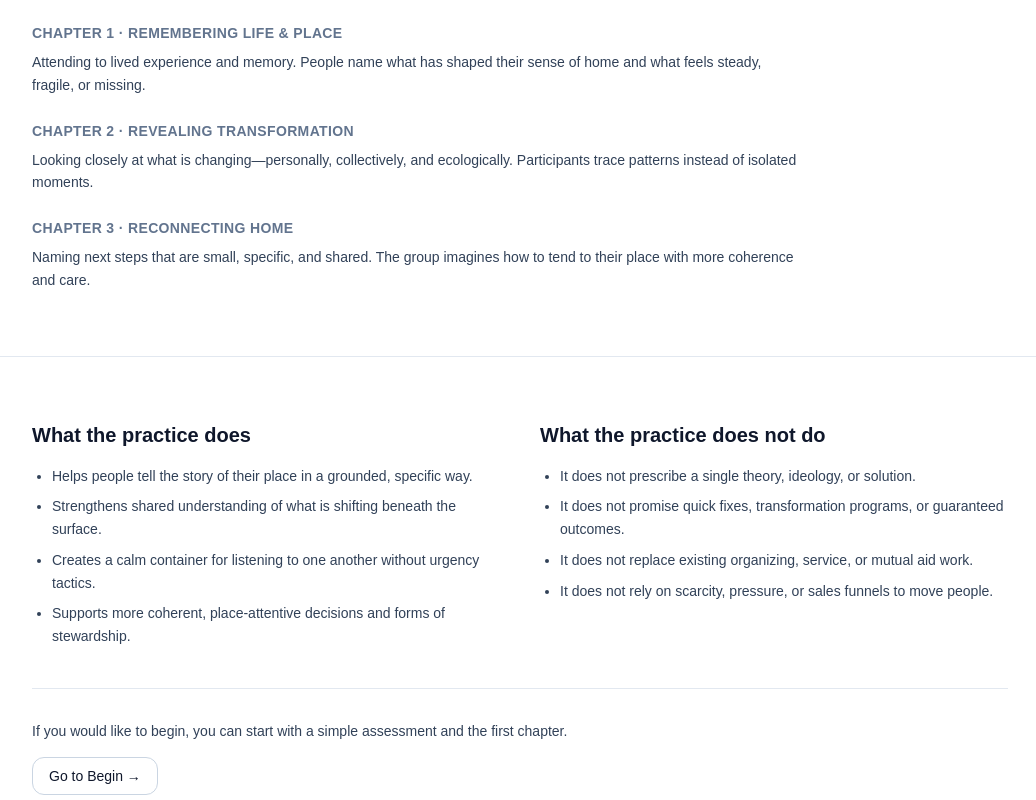
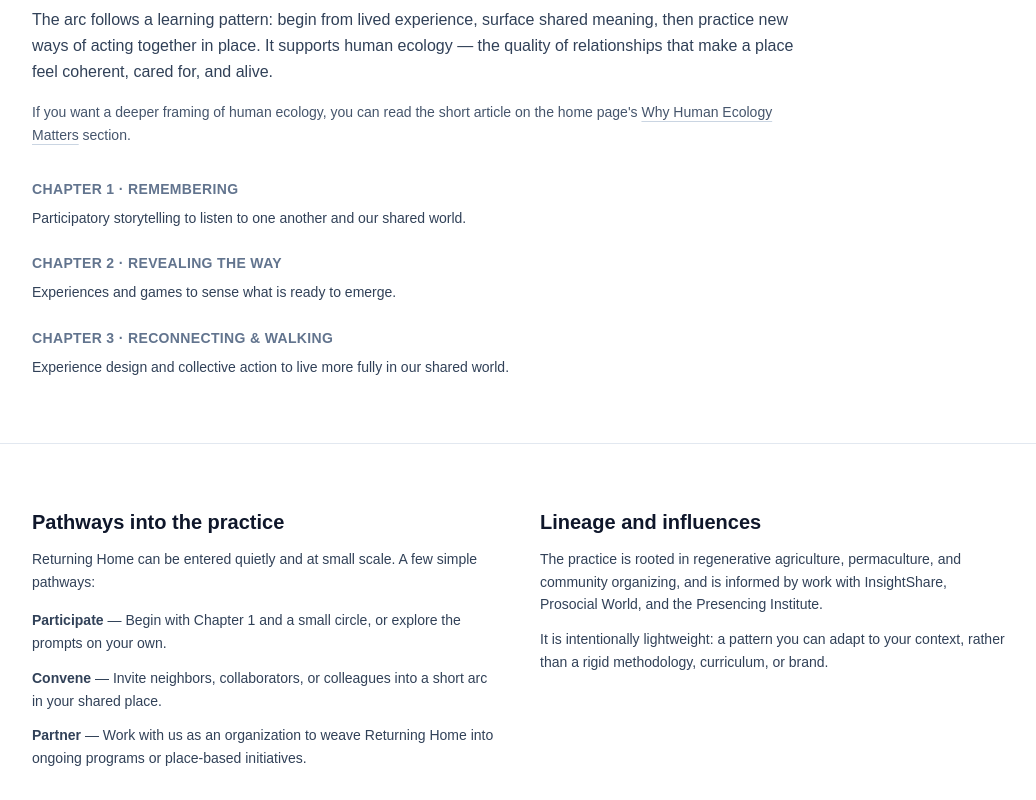
Before and after one commit to Benja-Ross/returning-home-landing, a Next.js app: page /mission-and-method in a window 1280 px wide. Shown: the part 580-1380 px from the top of the page, without its empty margins (120-1156 px from the left). Built offline with nearby package versions, Linux system fonts and the light colour scheme.

Commit message:
copy changes

```diff
--- a/src/app/mission-and-method/page.tsx
+++ b/src/app/mission-and-method/page.tsx
@@ -2,6 +2,7 @@ import Link from "next/link";
 
 import { Section } from "@/components/landing/Section";
 import { PageLayout } from "@/components/layout/PageLayout";
+import { returningHomeContent } from "@/content/returning-home";
 
 export default function MissionAndMethodPage() {
   return (
@@ -9,44 +10,35 @@ export default function MissionAndMethodPage() {
       backHref="/"
       backLabel="← Back home"
       title="Mission and Method"
-      subtitle="Returning Home is a practice for strengthening human ecology and belonging in specific places. It supports people in seeing their shared context more clearly and moving with steadier, grounded care."
+      subtitle={returningHomeContent.missionAndMethod.subtitle}
     >
       <Section>
         <div className="max-w-3xl">
-          <h2 className="text-xl font-semibold text-slate-900">The three-chapter arc</h2>
-          <p className="mt-4 text-base leading-relaxed text-slate-700">
-            The practice moves through three chapters. Each chapter invites a different way of noticing, telling
-            stories, and making sense of what is happening in and around a place.
+          <h2 className="text-xl font-semibold text-slate-900">
+            {returningHomeContent.missionAndMethod.opening.heading}
+          </h2>
+          {returningHomeContent.missionAndMethod.opening.paragraphs.map((paragraph) => (
+            <p key={paragraph} className="mt-4 text-base leading-relaxed text-slate-700">
+              {paragraph}
+            </p>
+          ))}
+          <p className="mt-4 text-sm leading-relaxed text-slate-600">
+            If you want a deeper framing of human ecology, you can read the short article on the home page&apos;s{" "}
+            <Link href="/#how" className="underline decoration-slate-300 underline-offset-4 hover:decoration-slate-400">
+              Why Human Ecology Matters
+            </Link>{" "}
+            section.
           </p>
 
           <div className="mt-8 space-y-6">
-            <div>
-              <h3 className="text-sm font-semibold uppercase tracking-wide text-slate-500">
-                Chapter 1 · Remembering Life &amp; Place
-              </h3>
-              <p className="mt-2 text-sm leading-relaxed text-slate-700">
-                Attending to lived experience and memory. People name what has shaped their sense of home and what
-                feels steady, fragile, or missing.
-              </p>
-            </div>
-            <div>
-              <h3 className="text-sm font-semibold uppercase tracking-wide text-slate-500">
-                Chapter 2 · Revealing Transformation
-              </h3>
-              <p className="mt-2 text-sm leading-relaxed text-slate-700">
-                Looking closely at what is changing—personally, collectively, and ecologically. Participants trace
-                patterns instead of isolated moments.
-              </p>
-            </div>
-            <div>
-              <h3 className="text-sm font-semibold uppercase tracking-wide text-slate-500">
-                Chapter 3 · Reconnecting Home
-              </h3>
-              <p className="mt-2 text-sm leading-relaxed text-slate-700">
-                Naming next steps that are small, specific, and shared. The group imagines how to tend to their place
-                with more coherence and care.
-              </p>
-            </div>
+            {returningHomeContent.missionAndMethod.chapters.map((chapter) => (
+              <div key={chapter.number}>
+                <h3 className="text-sm font-semibold uppercase tracking-wide text-slate-500">
+                  Chapter {chapter.number} · {chapter.title}
+                </h3>
+                <p className="mt-2 text-sm leading-relaxed text-slate-700">{chapter.body}</p>
+              </div>
+            ))}
           </div>
         </div>
       </Section>
@@ -54,34 +46,41 @@ export default function MissionAndMethodPage() {
       <Section>
         <div className="grid gap-10 sm:grid-cols-2">
           <div>
-            <h2 className="text-xl font-semibold text-slate-900">What the practice does</h2>
-            <ul className="mt-4 list-disc space-y-2 pl-5 text-sm leading-relaxed text-slate-700">
-              <li>Helps people tell the story of their place in a grounded, specific way.</li>
-              <li>Strengthens shared understanding of what is shifting beneath the surface.</li>
-              <li>Creates a calm container for listening to one another without urgency tactics.</li>
-              <li>Supports more coherent, place-attentive decisions and forms of stewardship.</li>
+            <h2 className="text-xl font-semibold text-slate-900">
+              {returningHomeContent.missionAndMethod.pathways.heading}
+            </h2>
+            <p className="mt-3 text-sm leading-relaxed text-slate-700">
+              {returningHomeContent.missionAndMethod.pathways.intro}
+            </p>
+            <ul className="mt-4 space-y-3 text-sm leading-relaxed text-slate-700">
+              {returningHomeContent.missionAndMethod.pathways.items.map((item) => (
+                <li key={item.label}>
+                  <span className="font-semibold">{item.label}</span> — {item.body}
+                </li>
+              ))}
             </ul>
           </div>
           <div>
-            <h2 className="text-xl font-semibold text-slate-900">What the practice does not do</h2>
-            <ul className="mt-4 list-disc space-y-2 pl-5 text-sm leading-relaxed text-slate-700">
-              <li>It does not prescribe a single theory, ideology, or solution.</li>
-              <li>It does not promise quick fixes, transformation programs, or guaranteed outcomes.</li>
-              <li>It does not replace existing organizing, service, or mutual aid work.</li>
-              <li>It does not rely on scarcity, pressure, or sales funnels to move people.</li>
-            </ul>
+            <h2 className="text-xl font-semibold text-slate-900">
+              {returningHomeContent.missionAndMethod.lineage.heading}
+            </h2>
+            {returningHomeContent.missionAndMethod.lineage.paragraphs.map((paragraph) => (
+              <p key={paragraph} className="mt-3 text-sm leading-relaxed text-slate-700">
+                {paragraph}
+              </p>
+            ))}
           </div>
         </div>
 
         <div className="mt-10 border-t border-slate-200 pt-8">
           <p className="text-sm text-slate-700">
-            If you would like to begin, you can start with a simple assessment and the first chapter.
+            {returningHomeContent.missionAndMethod.cta.body}
           </p>
           <Link
             href="/begin"
             className="mt-4 inline-flex items-center justify-center rounded-xl border border-slate-300 px-4 py-2 text-sm font-medium text-slate-900 hover:bg-slate-50"
           >
-            Go to Begin →
+            {returningHomeContent.missionAndMethod.cta.buttonLabel}
           </Link>
         </div>
       </Section>
--- a/src/content/landing.ts
+++ b/src/content/landing.ts
@@ -2,9 +2,8 @@ export const landingContent = {
   brand: "Returning Home",
   hero: {
     eyebrow: "Returning Home",
-    title: "A participatory practice for strengthening belonging and human ecology.",
-    body:
-      "Returning Home is a guided, three-chapter journey that helps individuals and communities rediscover connection to place, deepen shared understanding, and move toward regenerative action together.",
+    title: "A place-based practice for remembering, revealing, and reconnecting home.",
+    body: "Deepening shared understanding, belonging, and agency.",
     primaryCta: { href: "/begin", label: "Begin the Journey" },
     secondaryCta: { href: "/mission-and-method", label: "Learn how it works →" },
     cards: [
@@ -45,18 +44,18 @@ export const landingContent = {
     cards: [
       {
         number: "1",
-        title: "Remembering Life & Place",
-        body: "Reconnecting to lived experience, memory, and the feeling of home.",
+        title: "Remembering",
+        body: "Participatory storytelling to listen to one another and our shared world.",
       },
       {
         number: "2",
-        title: "Revealing Transformation",
-        body: "Seeing clearly what is changing—within ourselves and within the community.",
+        title: "Revealing the Way",
+        body: "Experiences and games to sense what is ready to emerge.",
       },
       {
         number: "3",
-        title: "Reconnecting Home",
-        body: "Walking the story forward through grounded imagination and shared commitment.",
+        title: "Reconnecting & Walking",
+        body: "Experience design and collective action to live more fully in our shared world.",
       },
     ],
   },
@@ -112,10 +111,10 @@ export const landingContent = {
   },
   finalCta: {
     id: "start",
-    title: "Start with Chapter 1",
-    body: "Take the short Returning Home Assessment and begin the first chapter at your own pace.",
-    primaryCta: { href: "/begin", label: "Begin Chapter 1" },
-    secondaryCta: { href: "#", label: "Download overview PDF →" },
+    title: "Begin the arc in your place",
+    body: "Enter the three-chapter arc at a gentle pace and begin practicing Returning Home where you already live and work.",
+    primaryCta: { href: "/begin", label: "Begin the Arc" },
+    secondaryCta: { href: "/mission-and-method", label: "Learn the Method" },
   },
   footer: {
     body:
--- /dev/null
+++ b/src/content/returning-home.ts
@@ -0,0 +1,103 @@
+export const returningHomeContent = {
+  landing: {
+    whatItIs: {
+      title: "What is Returning Home?",
+      paragraphs: [
+        "Returning Home is a shared learning and acting arc, rooted in the specific places people already call home.",
+        "It holds space for people to see more of their shared world together and to move with a little more steadiness, care, and agency.",
+      ],
+      isBullets: [
+        "A shared learning and acting arc, rooted in place.",
+        "A practice to grow local meaning and purpose, belonging, and long-term place care.",
+        "Open to individuals and communities alike.",
+      ],
+      isNotBullets: ["A course.", "A rigid methodology."],
+      quietLegitimacy:
+        "Returning Home is being explored by neighbors who want more connection, facilitators, and local organizations seeking more coherent ways of working together.",
+      beneathArcLine: "You can enter this arc alone, as a pair, in a small group, or as a whole community.",
+    },
+  },
+  missionAndMethod: {
+    subtitle:
+      "Returning Home is a calm, place-based arc for deepening shared understanding, belonging, and agency in specific places.",
+    opening: {
+      heading: "Why this arc",
+      paragraphs: [
+        "Returning Home offers a simple three-chapter arc for remembering, revealing, and reconnecting home in the places people already live and work. It is designed to move at the pace of relationship, not urgency.",
+        "The arc follows a learning pattern: begin from lived experience, surface shared meaning, then practice new ways of acting together in place. It supports human ecology — the quality of relationships that make a place feel coherent, cared for, and alive.",
+      ],
+    },
+    chapters: [
+      {
+        number: "1",
+        title: "Remembering",
+        body: "Participatory storytelling to listen to one another and our shared world.",
+      },
+      {
+        number: "2",
+        title: "Revealing the Way",
+        body: "Experiences and games to sense what is ready to emerge.",
+      },
+      {
+        number: "3",
+        title: "Reconnecting & Walking",
+        body: "Experience design and collective action to live more fully in our shared world.",
+      },
+    ],
+    pathways: {
+      heading: "Pathways into the practice",
+      intro: "Returning Home can be entered quietly and at small scale. A few simple pathways:",
+      items: [
+        {
+          label: "Participate",
+          body: "Begin with Chapter 1 and a small circle, or explore the prompts on your own.",
+        },
+        {
+          label: "Convene",
+          body: "Invite neighbors, collaborators, or colleagues into a short arc in your shared place.",
+        },
+        {
+          label: "Partner",
+          body: "Work with us as an organization to weave Returning Home into ongoing programs or place-based initiatives.",
+        },
+      ],
+    },
+    lineage: {
+      heading: "Lineage and influences",
+      paragraphs: [
+        "The practice is rooted in regenerative agriculture, permaculture, and community organizing, and is informed by work with InsightShare, Prosocial World, and the Presencing Institute.",
+        "It is intentionally lightweight: a pattern you can adapt to your context, rather than a rigid methodology, curriculum, or brand.",
+      ],
+    },
+    cta: {
+      body: "If you would like to begin, you can start with a simple assessment and the first chapter.",
+      buttonLabel: "Begin the Arc →",
+    },
+  },
+  begin: {
+    subtitle:
+      "You can begin gently, at your own pace. This page will guide you into the first movements of the practice and offer a simple way to notice where you are in relation to your place.",
+    assessment: {
+      heading: "Returning Home Assessment",
+      body:
+        "This will become a short assessment to help you locate how you are currently relating to your place, community, and responsibilities. For now, it is a placeholder space for reflection, notes, or prompts you may already be using.",
+      placeholder:
+        "Returning Home Assessment placeholder — this is where questions, prompts, or a short form will live.",
+    },
+    orientation: {
+      heading: "How to move through the arc",
+      intro: "A few simple orientations as you begin:",
+      bullets: [
+        "Start with Chapter 1.",
+        "Each chapter prepares you for the next.",
+        "As you move through the arc, new invitations will emerge.",
+        "You can do this alone at first.",
+        "Each person who joins expands what is possible.",
+      ],
+    },
+    cta: {
+      primaryLabel: "Begin the Arc",
+      secondaryLabel: "Read Mission and Method →",
+    },
+  },
+} as const;
```
Also changed, not shown: src/app/begin/page.tsx (+18 -11 lines), src/app/page.tsx (+35 -10 lines).
